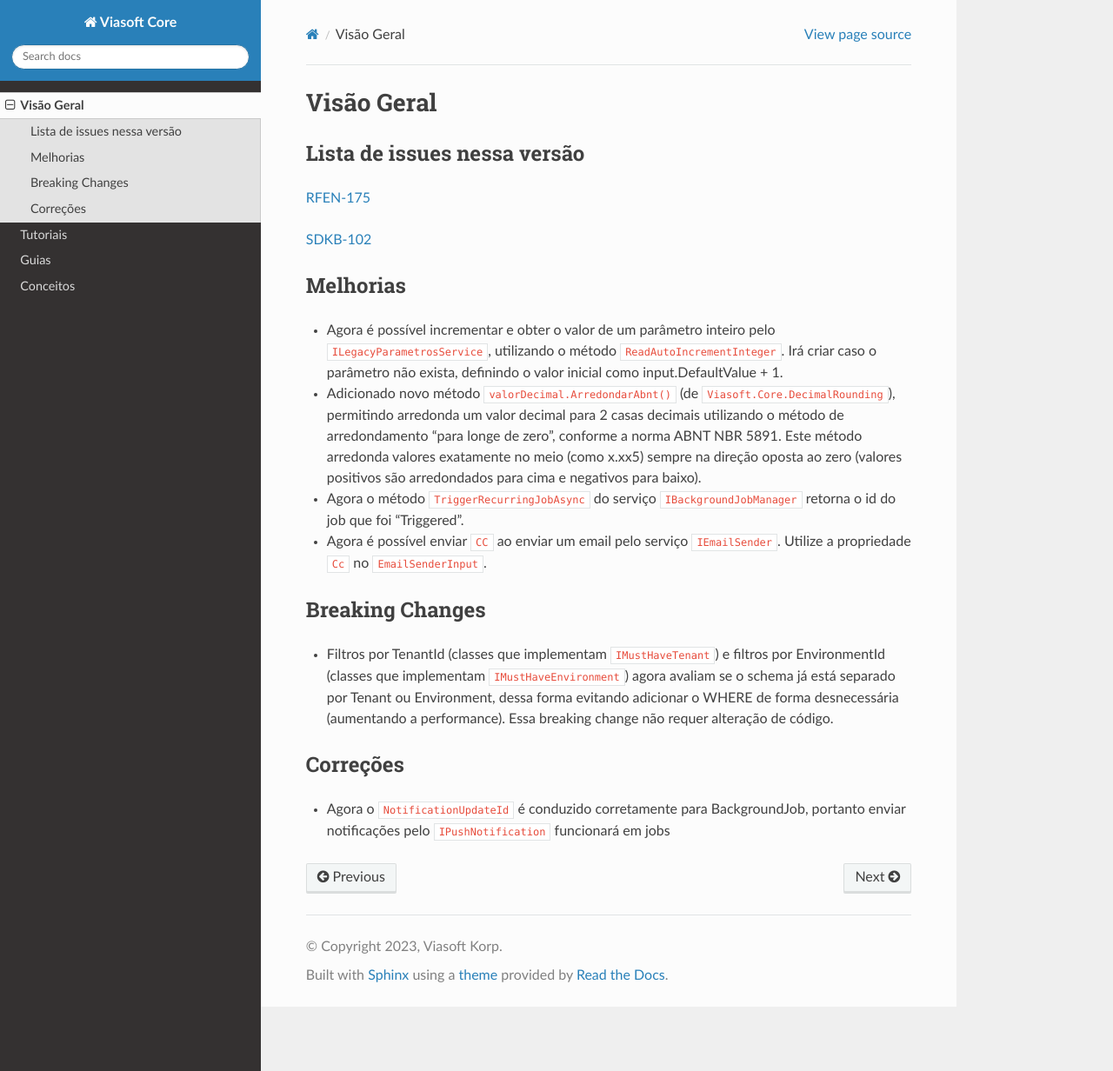
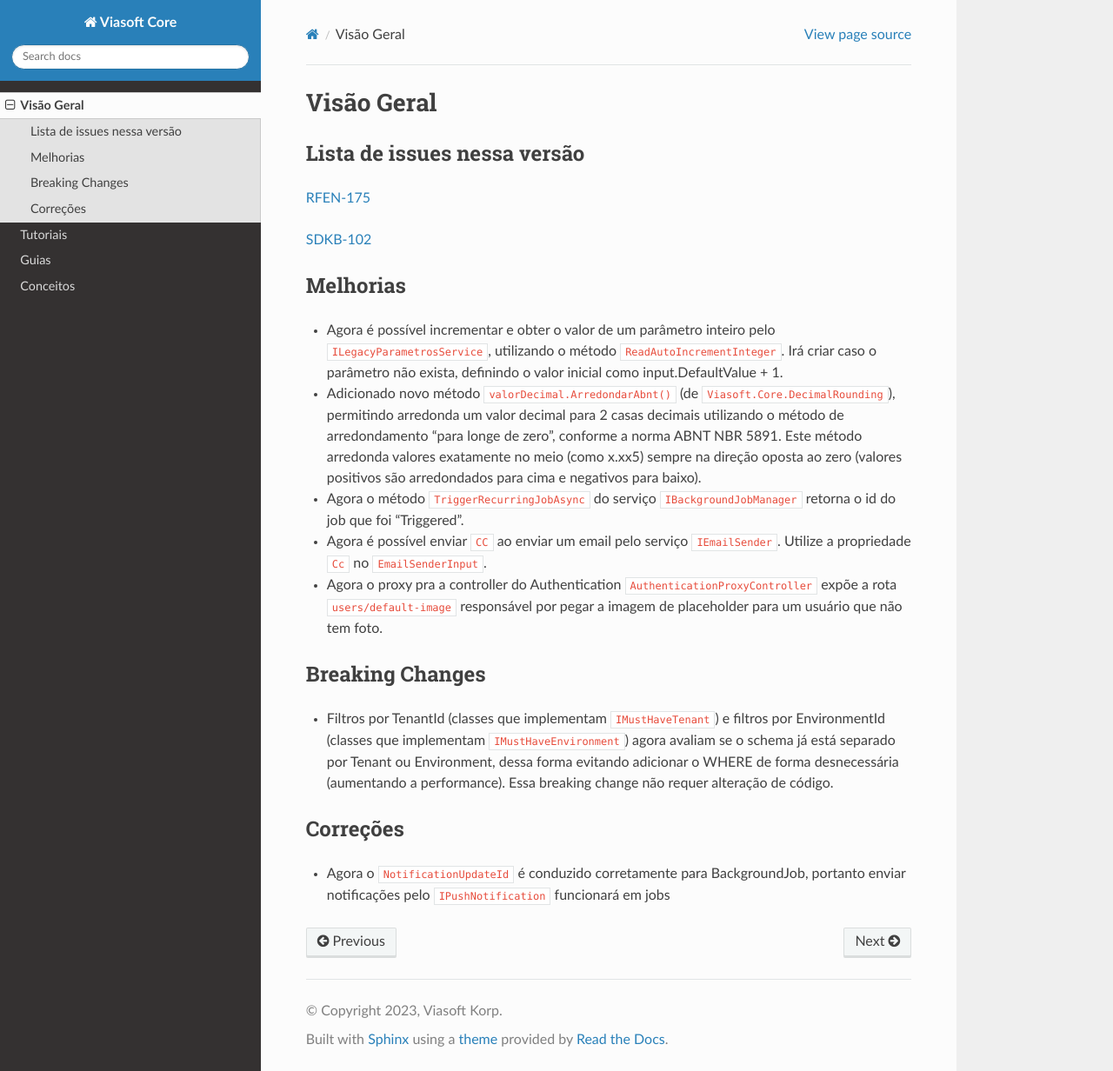
Before and after one commit to viasoftkorp/viasoft-core-docs, a Sphinx documentation site: the page built from docs/source/visao_geral.rst, in a window 1280 px wide and 1232 px high. Shown: the whole window at 87% size. Built offline with Sphinx 7.4.7 and the Read the Docs theme 3.1.0, drawn with Linux system fonts in a browser that asks for light colours.

Commit message:
users/default-image

```diff
--- a/docs/source/visao_geral.rst
+++ b/docs/source/visao_geral.rst
@@ -18,6 +18,7 @@ Melhorias
 * Adicionado novo método ``valorDecimal.ArredondarAbnt()`` (de ``Viasoft.Core.DecimalRounding``), permitindo arredonda um valor decimal para 2 casas decimais utilizando o método de arredondamento "para longe de zero", conforme a norma ABNT NBR 5891. Este método arredonda valores exatamente no meio (como x.xx5) sempre  na direção oposta ao zero (valores positivos são arredondados para cima e negativos para baixo).
 * Agora o método ``TriggerRecurringJobAsync`` do serviço ``IBackgroundJobManager`` retorna o id do job que foi "Triggered".
 * Agora é possível enviar ``CC`` ao enviar um email pelo serviço ``IEmailSender``. Utilize a propriedade ``Cc`` no ``EmailSenderInput``.
+* Agora o proxy pra a controller do Authentication ``AuthenticationProxyController`` expõe a rota ``users/default-image`` responsável por pegar a imagem de placeholder para um usuário que não tem foto.
 
 Breaking Changes
 ----------------
```
